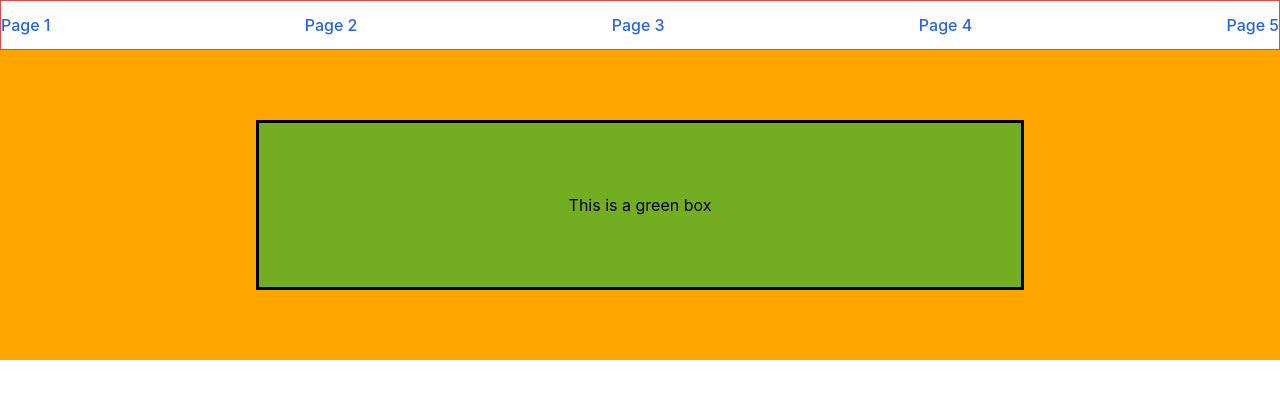
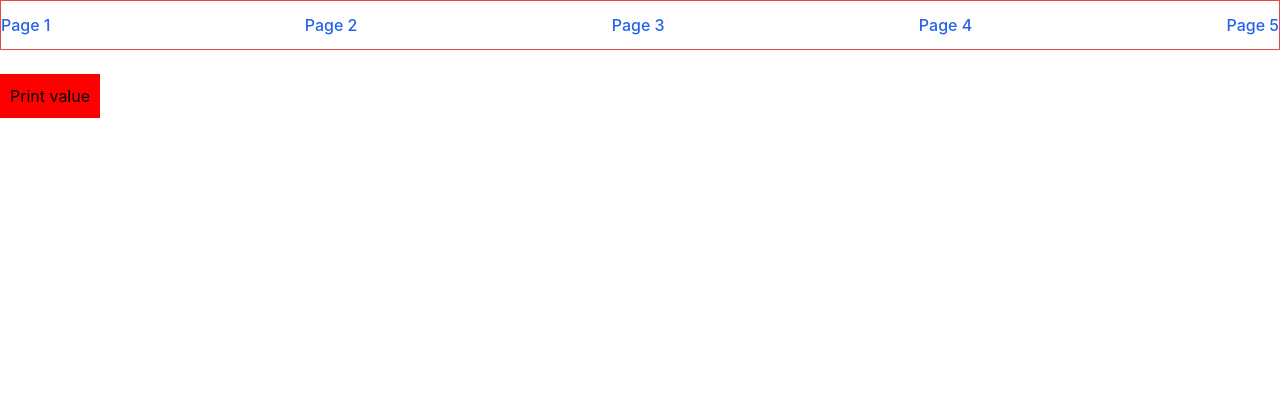
Before and after one commit to StaeyKay/Tailwind-React, a React (Create React App) app: page /page4 in a window 1280 px wide. Shown: the top 398 px of the page. Built offline with nearby package versions, Linux system fonts and the light colour scheme.

Commit message:
getInputBoxValue

```diff
--- a/src/pages/Page4.js
+++ b/src/pages/Page4.js
@@ -3,20 +3,27 @@
 
 function Page4() {
 
+    // initalize a state to receive input from the user
+    const [data, setData]=useState(null)
+    const [print, setPrint]=useState(false)
+
+    function getData(e) {
+        setPrint(false)
+        setData(e.target.value)
+    }
+
     return (
 
-        <div style={{
-            padding: "70px 0",
-            backgroundColor: "orange"
-        }}>
-            <div style={{
-            backgroundColor: "#73AD21",
-            padding: "70px 0",
-            textAlign: "center",
-            border: "3px solid black",
-            width: "60%",
-            margin: "auto"
-        }}>This is a green box</div>
+        <div>
+
+            {/* ternary operator to define the conditions of print */}
+            {
+                print?
+                <h1>{data}</h1>
+                :null
+             }
+            <input type="text" onChange={getData}/><br/>
+            <button style={{backgroundColor: "red", padding: "10px"}} onClick={()=>setPrint(true)}>Print value</button>
         </div>
 
     );
--- /dev/null
+++ b/src/pages/Page6.js
@@ -0,0 +1,14 @@
+import React from "react";
+import { useState } from "react";
+
+function Page6() {
+
+    return (
+        <div>
+            <h1>Get input value</h1>
+            <input type="text"/>
+        </div>
+    );
+}
+
+export default Page6;
```
